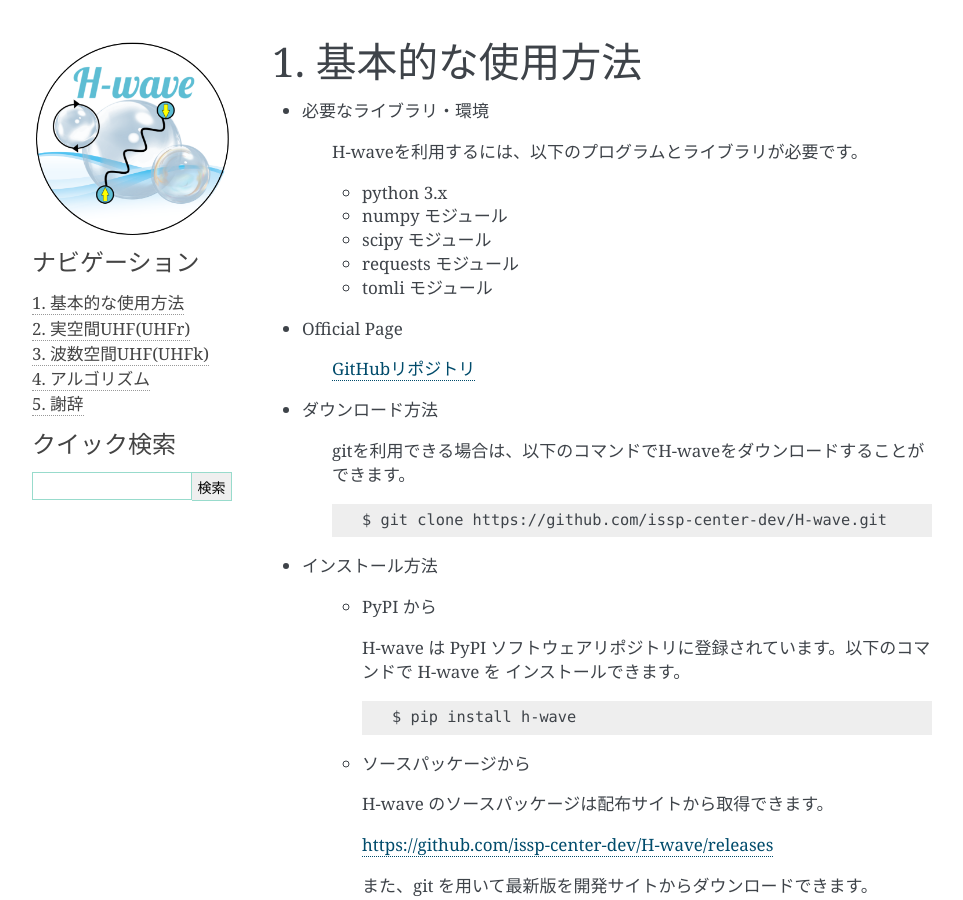
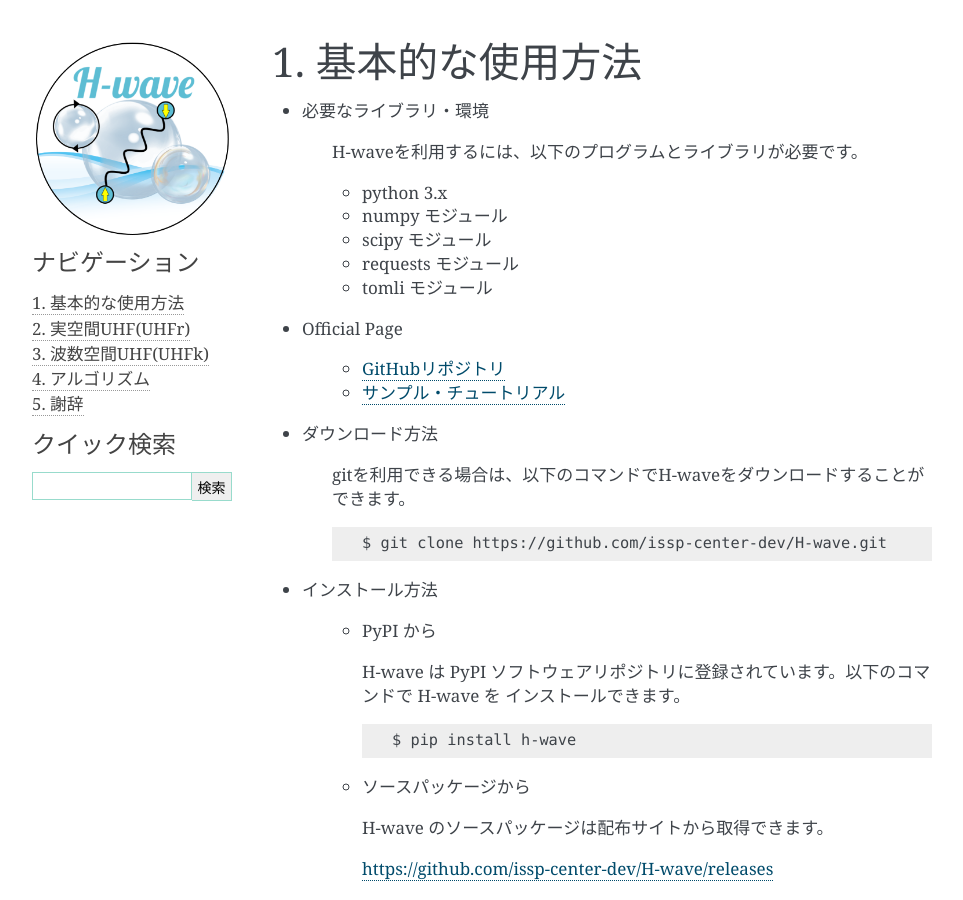
Before and after one commit to issp-center-dev/H-wave, a Sphinx documentation site: the page built from docs/ja/source/howtouse/ho-index.rst, in a window 1280 px wide and 900 px high. Shown: the whole window, without its empty margins (148-1111 px from the left). Built offline with Sphinx 7.4.7, drawn with Linux system fonts in a browser that asks for light colours.

```diff
--- a/docs/en/source/howtouse/ho-index.rst
+++ b/docs/en/source/howtouse/ho-index.rst
@@ -14,7 +14,9 @@ Basic usage
 
 - Official Page
 
-  `GitHub repository <https://github.com/issp-center-dev/H-wave>`_
+    - `GitHub repository <https://github.com/issp-center-dev/H-wave>`_
+
+    - `Sample/Tutorial <https://isspns-gitlab.issp.u-tokyo.ac.jp/hwave-dev/hwave-gallery>`_
 
 - Installation
 
--- a/docs/ja/source/howtouse/ho-index.rst
+++ b/docs/ja/source/howtouse/ho-index.rst
@@ -14,7 +14,9 @@
 
 - Official Page
 
-    `GitHubリポジトリ <https://github.com/issp-center-dev/H-wave>`_
+    - `GitHubリポジトリ <https://github.com/issp-center-dev/H-wave>`_
+
+    - `サンプル・チュートリアル <https://isspns-gitlab.issp.u-tokyo.ac.jp/hwave-dev/hwave-gallery>`_
 
 - ダウンロード方法
 
```
Also changed, not shown: README.md (+1 -0 lines).
